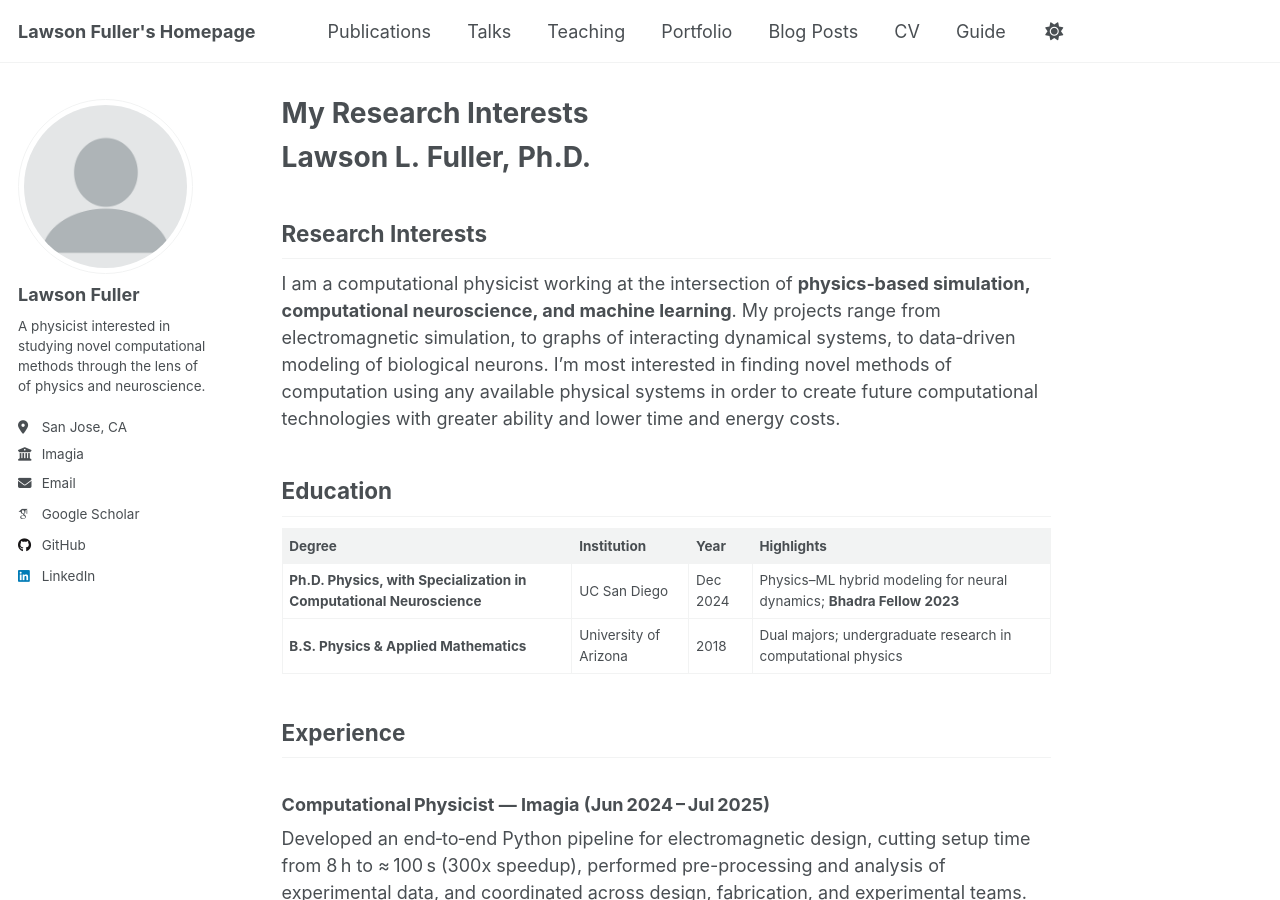
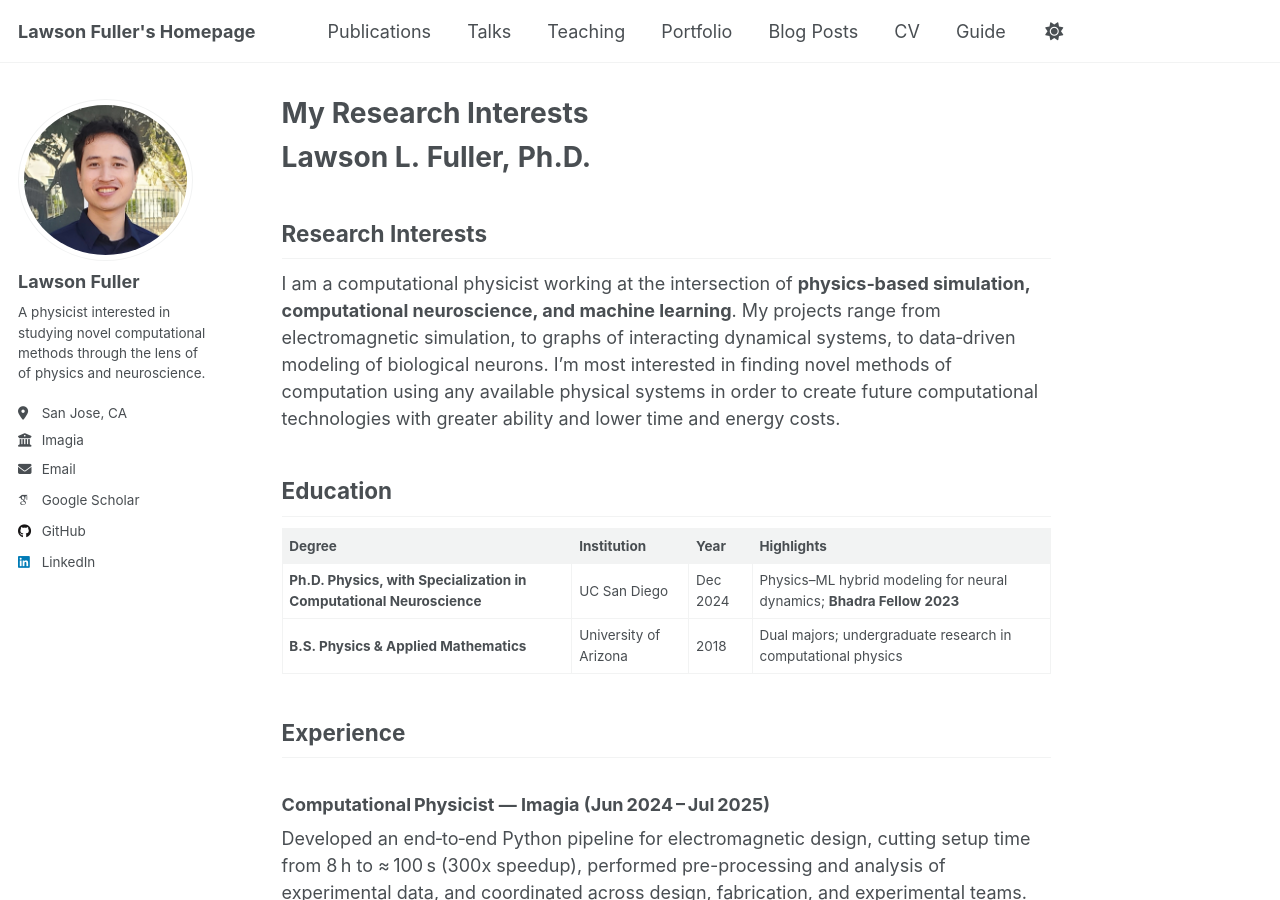
Before and after one commit to llfuller/llfuller.github.io, a Jekyll site: the page built from _pages/about.md, in a window 1280 px wide and 900 px high. Built offline with Jekyll 4.4.1, drawn with Linux system fonts in a browser that asks for light colours; some web fonts are replaced; a script that is not in the unit is left out.

Commit message:
Update pic

```diff
--- a/_config.yml
+++ b/_config.yml
@@ -22,7 +22,7 @@ repository               : "academicpages/academicpages.github.io"
 #               Additional customization can be done by editing /_includes/author-profile.html
 author:
   # Biographic information
-  avatar           : "profile.png"
+  avatar           : "Lawson Fuller Profile Pic.jpg"
   name             : "Lawson Fuller"
   pronouns         : # example: "she/her"
   bio              : "A physicist interested in studying novel computational methods through the lens of of physics and neuroscience."
```
Also changed, not shown: images/Lawson Fuller Profile Pic.jpg (added).
